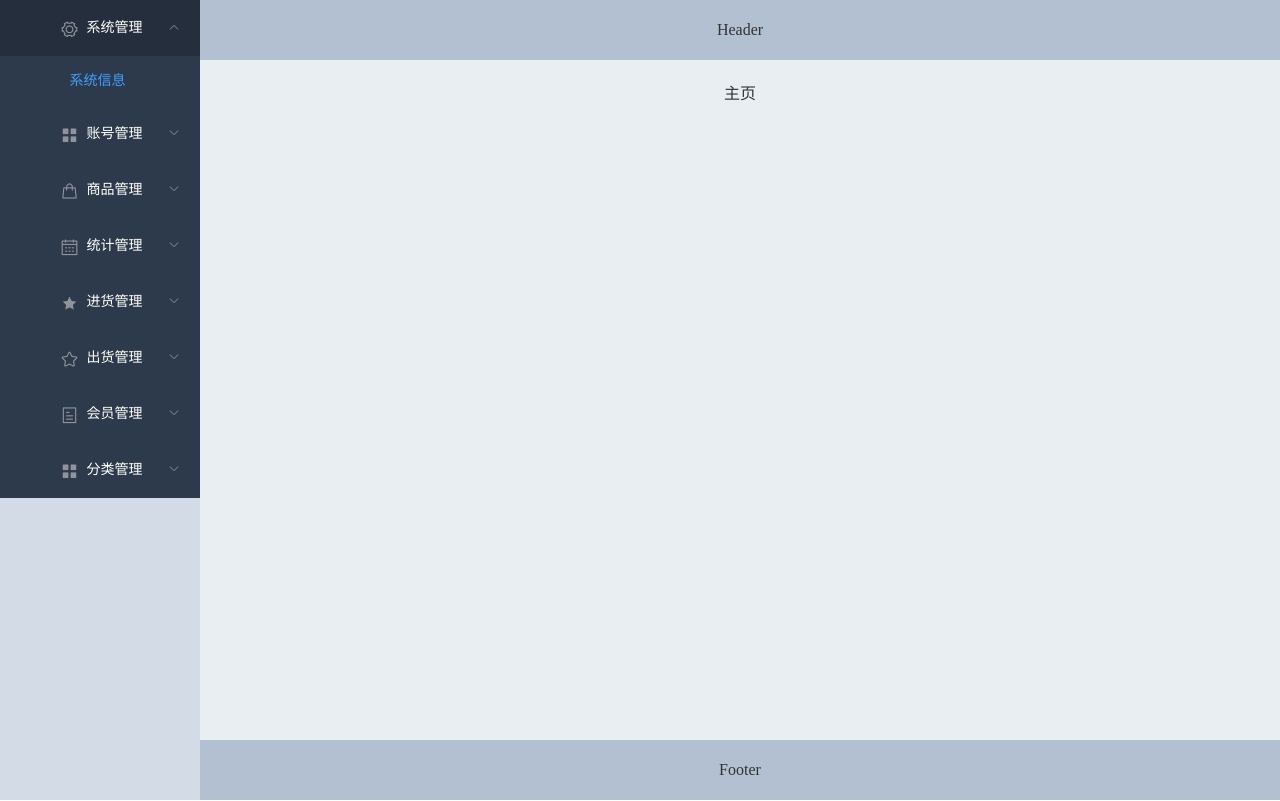
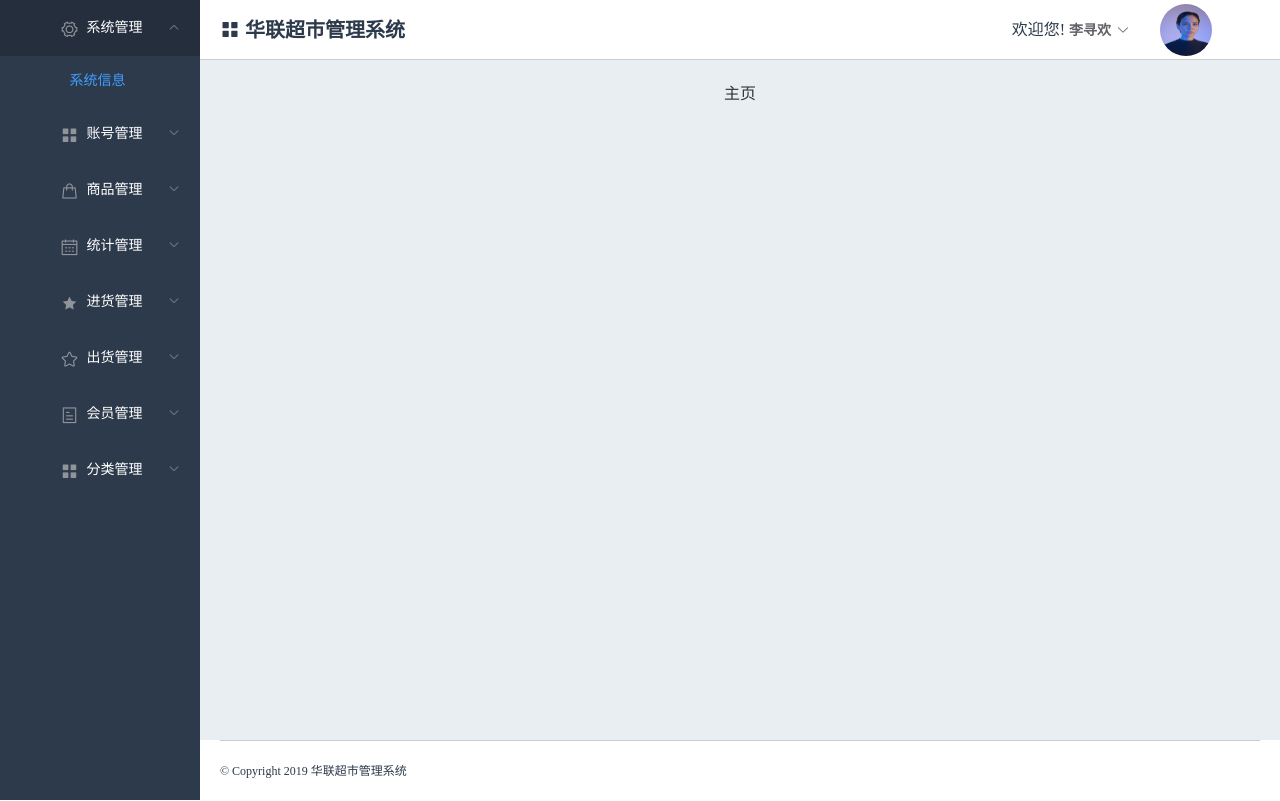
Before and after one commit to zhouxuanyou/hualianchaoshi, a Vue app in the folder hualianmark/: page / in a window 1280 px wide. Built offline with nearby package versions, Linux system fonts and the light colour scheme.

Commit message:
首页框架公关样式抽取

```diff
--- /dev/null
+++ b/hualianmark/src/components/Bottom/Bottom.vue
@@ -0,0 +1,18 @@
+<template>
+    <div class="bottom">
+        &copy; Copyright 2019 华联超市管理系统
+    </div>
+</template>
+<script>
+export default {
+
+}
+</script>
+<style lang="less">
+    .bottom {
+        border-top: 1px solid #ccc;
+        text-align: left;
+        color: #2d3a4b;
+        font-size: 12px;
+    }
+</style>
--- /dev/null
+++ b/hualianmark/src/components/Nav/Nav.vue
@@ -0,0 +1,77 @@
+<template>
+    <el-menu
+            background-color="#2d3a4b"
+            unique-opened
+            active-text-color="rgb(64, 158, 255)"
+            :default-active="this.$route.path"
+            router>
+        <el-submenu index="1">
+            <template slot="title"><i class="el-icon-setting"></i>系统管理</template>
+            <el-menu-item index="/">系统信息</el-menu-item>
+        </el-submenu>
+        <!-- 导航二 -->
+        <el-submenu index="2">
+            <template slot="title"><i class="el-icon-menu"></i>账号管理</template>
+            <el-menu-item index="/accountmanage">账号管理</el-menu-item>
+            <el-menu-item index="/accountadd">添加账号</el-menu-item>
+            <el-menu-item index="/passwordmodify">密码修改</el-menu-item>
+        </el-submenu>
+        <!-- 导航三 -->
+        <el-submenu index="3">
+            <template slot="title"><i class="el-icon-goods"></i>商品管理</template>
+            <el-menu-item index="/goodsmanage">商品管理</el-menu-item>
+            <el-menu-item index="/goodsadd">添加商品</el-menu-item>
+        </el-submenu>
+        <!-- 导航四 -->
+        <el-submenu index="4">
+            <template slot="title"><i class="el-icon-date"></i>统计管理</template>
+            <el-menu-item index="/salestatistics">销售统计</el-menu-item>
+        </el-submenu>
+        <!-- 导航五 -->
+        <el-submenu index="5">
+            <template slot="title"><i class="el-icon-star-on"></i>进货管理</template>
+            <el-menu-item index="/kucunguanli">库存管理</el-menu-item>
+            <el-menu-item index="/kucunadd">添加库存</el-menu-item>
+        </el-submenu>
+        <!-- 导航六 -->
+        <el-submenu index="6">
+            <template slot="title"><i class="el-icon-star-off"></i>出货管理</template>
+            <el-menu-item index="/goodslist">销售列表</el-menu-item>
+            <el-menu-item index="/goodschuhuo">商品出货</el-menu-item>
+            <el-menu-item index="/goodstuihuo">商品退货</el-menu-item>
+        </el-submenu>
+        <!-- 导航七 -->
+        <el-submenu index="7">
+            <template slot="title"><i class="el-icon-tickets"></i>会员管理</template>
+            <el-menu-item index="/zhanghguanli">账号管理</el-menu-item>
+            <el-menu-item index="/zhanghaoadd">添加账号</el-menu-item>
+        </el-submenu>
+        <!-- 导航八 -->
+        <el-submenu index="8">
+            <template slot="title"><i class="el-icon-menu"></i>分类管理</template>
+            <el-menu-item index="/fenleiguanli">分类管理</el-menu-item>
+            <el-menu-item index="/tianjiafenlei">添加分类</el-menu-item>
+        </el-submenu>
+    </el-menu>
+</template>
+
+<script>
+    export default {
+        name: "Nav"
+    }
+</script>
+
+<style lang="less">
+    .el-menu {
+        border: none;
+        height: 100%;
+        .el-submenu {
+            .el-submenu__title {
+                color: #fff;
+            }
+        }
+        .el-menu-item {
+            color: #fff;
+        }
+    }
+</style>
--- /dev/null
+++ b/hualianmark/src/components/Top/Top.vue
@@ -0,0 +1,73 @@
+<template>
+    <div class="top">
+        <el-row>
+            <el-col :span="12">
+                <div  class="title">
+                    <i class="el-icon-menu"></i>
+                    华联超市管理系统
+                </div>
+            </el-col>
+            <el-col :span="12">
+                <div class="top-right">
+                    <el-row>
+                        <el-col :span="18">
+                            欢迎您!
+                            <el-dropdown>
+                            <span class="username el-dropdown-link">
+                                {{ username }}<i class="el-icon-arrow-down el-icon--right"></i>
+                            </span>
+                            <el-dropdown-menu slot="dropdown">
+                                <el-dropdown-item>个人中心</el-dropdown-item>
+                                <el-dropdown-item>退出</el-dropdown-item>
+                            </el-dropdown-menu>
+                            </el-dropdown>
+                        </el-col>
+                        <el-col :span="6">
+                            <div class="avatar">
+                                <img width="100%" height="100%" :src="avatarUrl" alt="">
+                            </div>
+                        </el-col>
+                    </el-row>
+                </div>
+            </el-col>
+        </el-row>
+    </div>
+</template>
+<script>
+export default {
+    data () {
+        return {
+            username: "李寻欢",
+            avatarUrl: 'http://127.0.0.1:8080/3TLl_97HNJo.jpg'
+        }
+    }
+}
+</script>
+<style lang="less">
+    .top {
+        // background-color: red;
+        border-bottom: 2px solid green;
+        .title {
+            text-align: left;
+            font-size: 20px;
+            font-weight: 900;
+        }
+        .top-right {
+            color: #2d3a4b;
+            text-align: right;
+            .username {
+               font-weight: 600;
+            }
+            .avatar {
+                width: 52px;
+                height: 52px;
+                margin-top: 4px;
+                margin-left: 30px;
+                border-radius: 50%;
+                img {
+                    border-radius: 50%;
+                }
+            }
+        }
+    }
+</style>
--- a/hualianmark/src/views/Index/Index.vue
+++ b/hualianmark/src/views/Index/Index.vue
@@ -3,76 +3,34 @@
         <el-container>
             <!--left-->
             <el-aside width="200px">
-                <el-menu
-                        background-color="#2d3a4b"
-                        unique-opened
-                        active-text-color="rgb(64, 158, 255)"
-                        :default-active="this.$route.path"
-                        router>
-                    <el-submenu index="1">
-                        <template slot="title"><i class="el-icon-setting"></i>系统管理</template>
-                        <el-menu-item index="/">系统信息</el-menu-item>
-                    </el-submenu>
-                    <!-- 导航二 -->
-                    <el-submenu index="2">
-                        <template slot="title"><i class="el-icon-menu"></i>账号管理</template>
-                        <el-menu-item index="/accountmanage">账号管理</el-menu-item>
-                        <el-menu-item index="/accountadd">添加账号</el-menu-item>
-                        <el-menu-item index="/passwordmodify">密码修改</el-menu-item>
-                    </el-submenu>
-                    <!-- 导航三 -->
-                    <el-submenu index="3">
-                        <template slot="title"><i class="el-icon-goods"></i>商品管理</template>
-                        <el-menu-item index="/goodsmanage">商品管理</el-menu-item>
-                        <el-menu-item index="/goodsadd">添加商品</el-menu-item>
-                    </el-submenu>
-                    <!-- 导航四 -->
-                    <el-submenu index="4">
-                        <template slot="title"><i class="el-icon-date"></i>统计管理</template>
-                        <el-menu-item index="/salestatistics">销售统计</el-menu-item>
-                    </el-submenu>
-                    <!-- 导航五 -->
-                    <el-submenu index="5">
-                        <template slot="title"><i class="el-icon-star-on"></i>进货管理</template>
-                        <el-menu-item index="/kucunguanli">库存管理</el-menu-item>
-                        <el-menu-item index="/kucunadd">添加库存</el-menu-item>
-                    </el-submenu>
-                    <!-- 导航六 -->
-                    <el-submenu index="6">
-                        <template slot="title"><i class="el-icon-star-off"></i>出货管理</template>
-                        <el-menu-item index="/goodslist">销售列表</el-menu-item>
-                        <el-menu-item index="/goodschuhuo">商品出货</el-menu-item>
-                        <el-menu-item index="/goodstuihuo">商品退货</el-menu-item>
-                    </el-submenu>
-                    <!-- 导航七 -->
-                    <el-submenu index="7">
-                        <template slot="title"><i class="el-icon-tickets"></i>会员管理</template>
-                        <el-menu-item index="/zhanghguanli">账号管理</el-menu-item>
-                        <el-menu-item index="/zhanghaoadd">添加账号</el-menu-item>
-                    </el-submenu>
-                    <!-- 导航八 -->
-                    <el-submenu index="8">
-                        <template slot="title"><i class="el-icon-menu"></i>分类管理</template>
-                        <el-menu-item index="/fenleiguanli">分类管理</el-menu-item>
-                        <el-menu-item index="/tianjiafenlei">添加分类</el-menu-item>
-                    </el-submenu>
-                </el-menu>
+                <Nav></Nav>
             </el-aside>
             <!--right-->
             <el-container>
-                <el-header>Header</el-header>
+                <el-header>
+                    <Top></Top>
+                </el-header>
                 <el-main>
                     <router-view></router-view>
                 </el-main>
-                <el-footer>Footer</el-footer>
+                <el-footer>
+                    <Bottom></Bottom>
+                </el-footer>
             </el-container>
         </el-container>
     </div>
 </template>
 
 <script>
+    import Nav from '@/components/Nav/Nav.vue';
+    import Top from '@/components/Top/Top.vue';
+    import Bottom from '@/components/Bottom/Bottom.vue';
     export default {
-
+        components:{
+            Nav,
+            Top,
+            Bottom
+        }
     }
 </script>
 
@@ -81,20 +39,9 @@
         height: 100%;
         .el-container{
             height: 100%;
-            .el-menu {
-                border: none;
-                .el-submenu {
-                    .el-submenu__title {
-                        color: #fff;
-                    }
-                }
-                .el-menu-item {
-                    color: #fff;
-                }
-            }
+
             .el-aside {
                 background-color: #D3DCE6;
-                color: #333;
                 text-align: center;
             }
 
@@ -103,11 +50,15 @@
                 color: #333;
                 text-align: center;
             }
-            .el-header, .el-footer {
-                background-color: #B3C0D1;
-                color: #333;
+            .el-header,
+            .el-footer {
+                background-color: #fff;
+                color: #2d3a4b;
                 text-align: center;
                 line-height: 60px;
+            }
+            .el-header {
+                border-bottom: 1px solid #ccc;
             }
         }
 
```
Also changed, not shown: hualianmark/public/3TLl_97HNJo.jpg (added).
